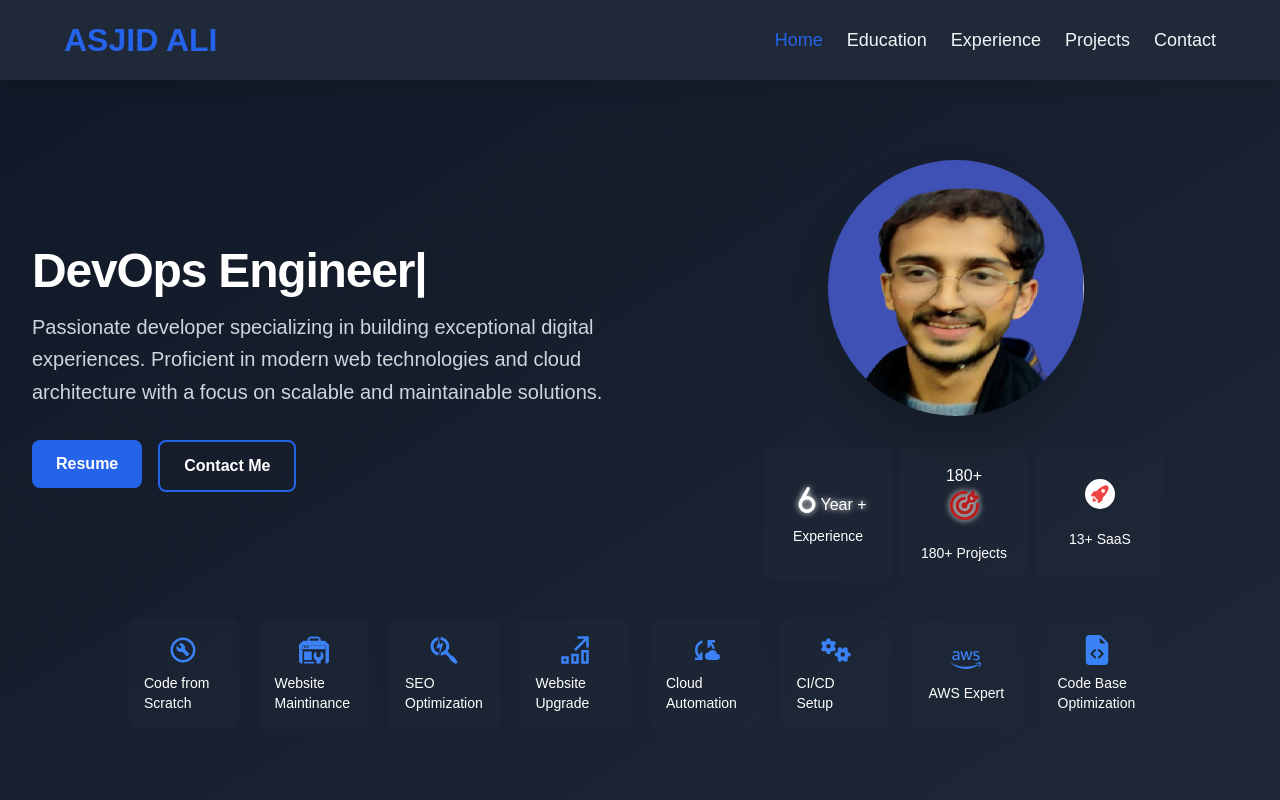
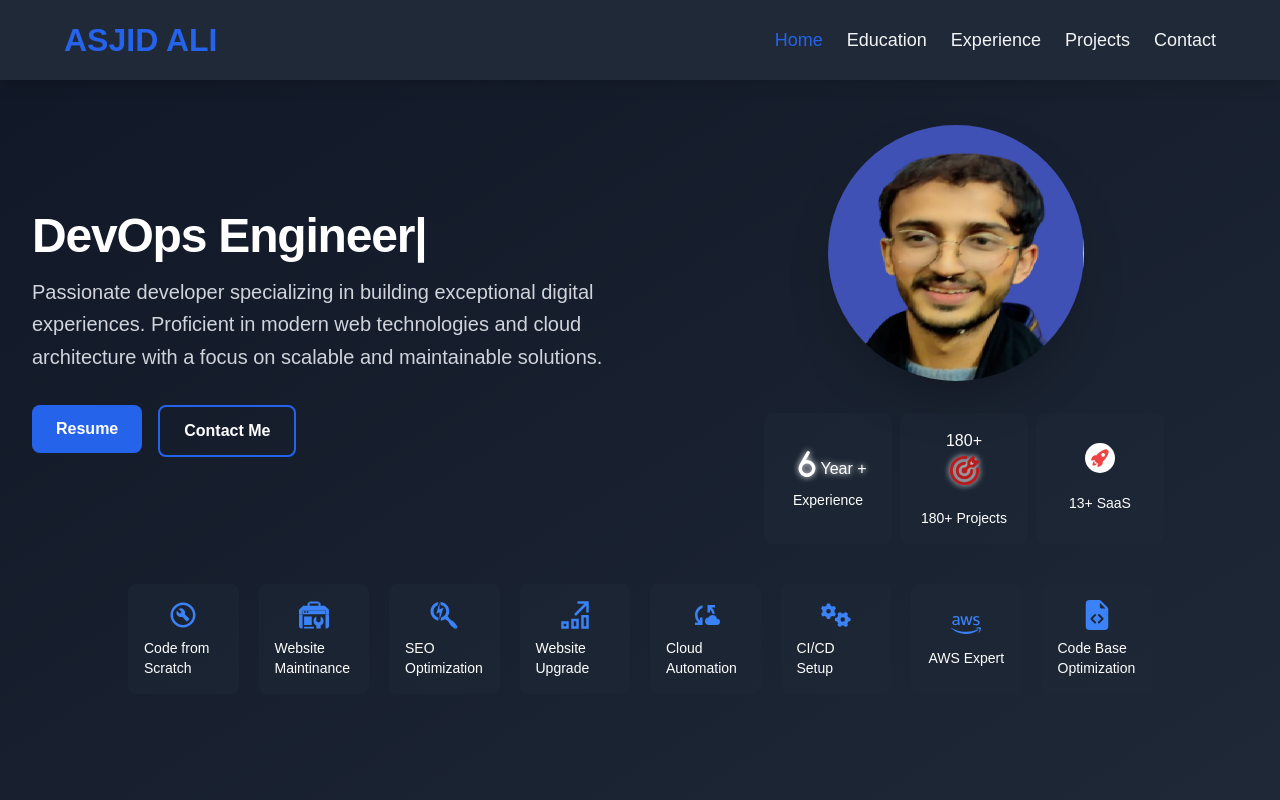
Before and after one commit to AsjidAle/portfolio, a Next.js app: page / in a window 1280 px wide. Shown: the top 800 px of the page. Built offline with nearby package versions, Linux system fonts and the light colour scheme.

Commit message:
STYLE: Make the Hero section slightly up

```diff
--- a/app/globals.css
+++ b/app/globals.css
@@ -20,7 +20,6 @@ body {
   font-family: Arial, Helvetica, sans-serif;
 }
 
-
 .text-xxl {
   font-size: xx-large;
 }
@@ -28,3 +27,9 @@ body {
 .text-160 {
   font-size: 160%;
 }
+
+/* Custom override of Tailwind's .py-20 class */
+.py-20 {
+  padding-top: 2.8rem !important;
+  /* Optional: retain bottom padding or adjust as needed */
+}
```
